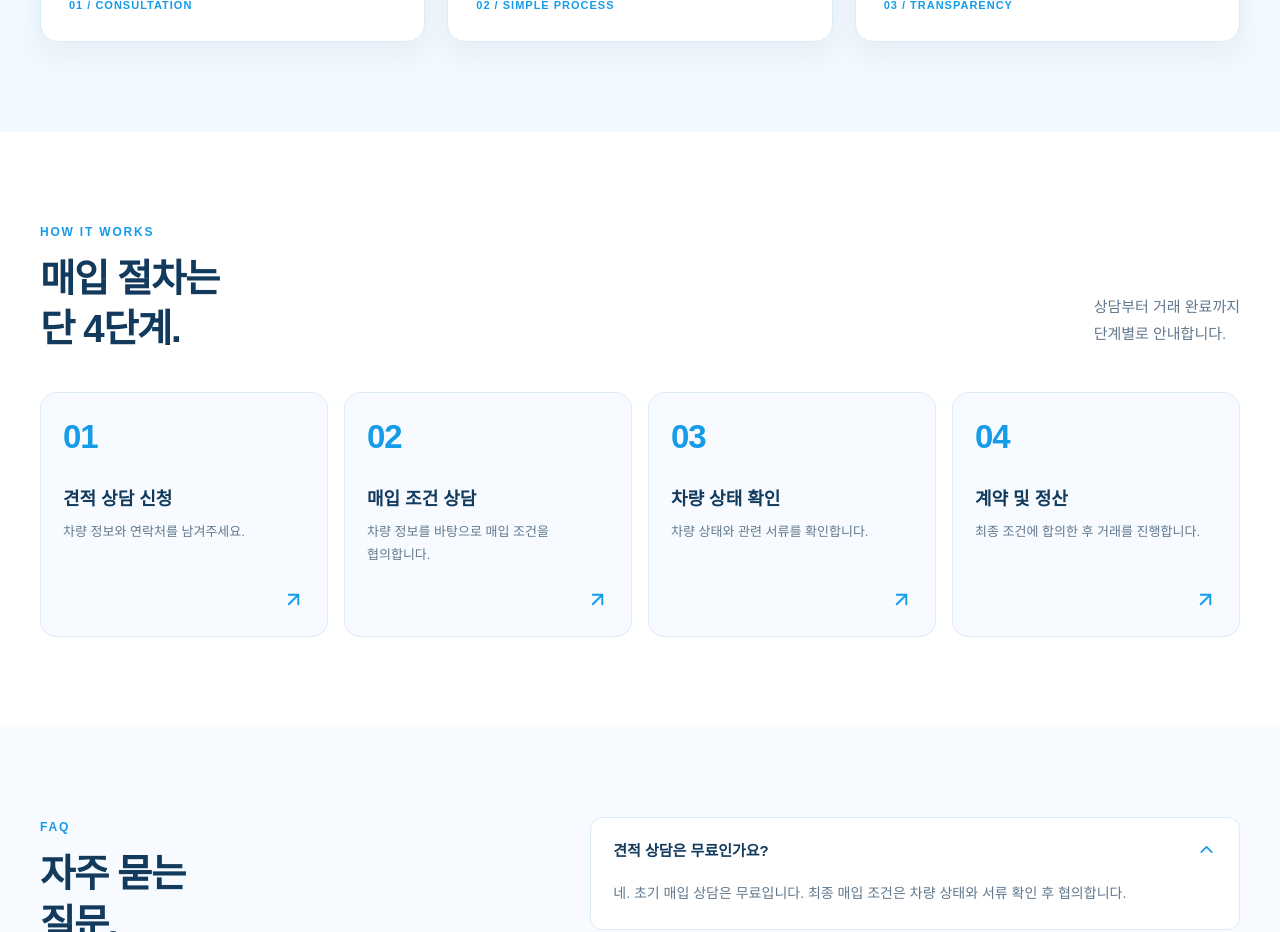
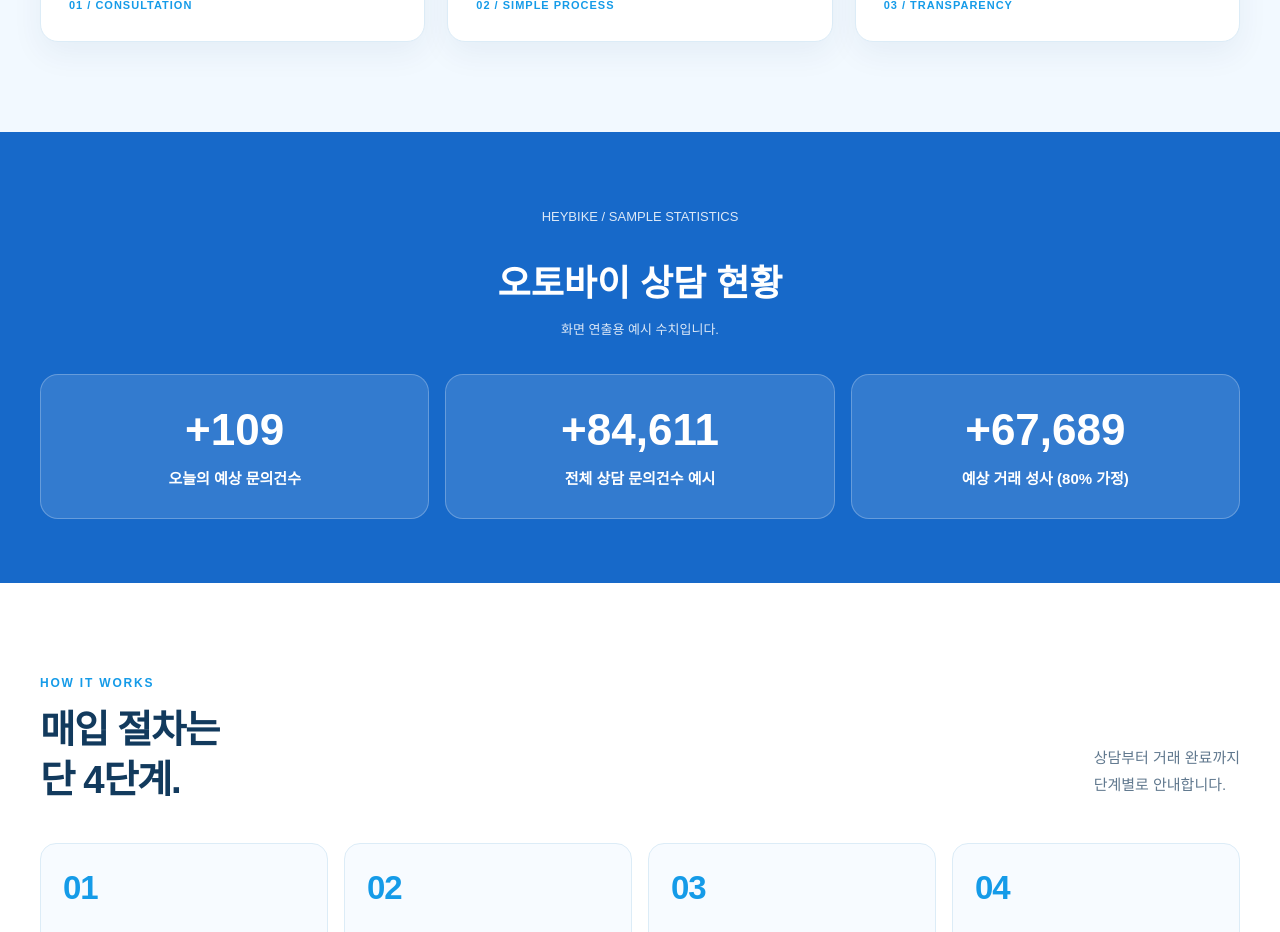
Before and after one commit to bikeseller756-png/heybike, a Next.js app in the folder highbike-web/: page / in a window 1280 px wide. Shown: the part 1320-2252 px from the top of the page. Built offline with nearby package versions, Linux system fonts and the light colour scheme; no server answers; the database is empty.

Commit message:
Update customer-reviews.tsx

```diff
--- a/highbike-web/app/customer-reviews.tsx
+++ b/highbike-web/app/customer-reviews.tsx
@@ -1,352 +1,163 @@
 
 'use client';
 
-import {
-  useCallback,
-  useEffect,
-  useRef,
-  useState,
-} from 'react';
-import {
-  ChevronLeft,
-  ChevronRight,
-  Star,
-} from 'lucide-react';
-import './customer-reviews.css';
+import { useEffect, useState } from 'react';
 
-type Review = {
-  id: string;
-  model_name: string;
-  rating: number;
-  review_text: string;
-  sort_order: number;
-  created_at: string;
+type Stats = {
+  today: number;
+  total: number;
+  completed: number;
 };
 
-const AUTO_PLAY_MS = 4000;
-const TRANSITION_MS = 500;
-
-function getVisibleCount() {
-  if (typeof window === 'undefined') return 3;
-
-  if (window.innerWidth <= 640) return 1;
-  if (window.innerWidth <= 1024) return 2;
-
-  return 3;
+function koreaDateKey() {
+  return new Intl.DateTimeFormat('en-CA', {
+    timeZone: 'Asia/Seoul',
+    year: 'numeric',
+    month: '2-digit',
+    day: '2-digit',
+  }).format(new Date());
 }
 
-export default function CustomerReviews() {
-  const [reviews, setReviews] = useState<Review[]>([]);
-  const [loading, setLoading] = useState(true);
-  const [visibleCount, setVisibleCount] = useState(3);
-  const [index, setIndex] = useState(0);
-  const [transitionEnabled, setTransitionEnabled] =
-    useState(true);
-  const [paused, setPaused] = useState(false);
+function seededNumber(seed: string) {
+  let hash = 2166136261;
 
-  const trackRef = useRef<HTMLDivElement>(null);
-  const touchStartX = useRef<number | null>(null);
-  const indexRef = useRef(0);
-  const movingRef = useRef(false);
-  const resetTimerRef = useRef<
-    ReturnType<typeof setTimeout> | null
-  >(null);
+  for (let i = 0; i < seed.length; i++) {
+    hash ^= seed.charCodeAt(i);
+    hash = Math.imul(hash, 16777619);
+  }
+
+  return (hash >>> 0) / 4294967296;
+}
+
+function generateStats(dateKey: string): Stats {
+  // 매일 100~199건
+  const today =
+    100 + Math.floor(seededNumber(dateKey + '-today') * 100);
+
+  // 80,000~99,999건
+  const total =
+    80000 + Math.floor(seededNumber(dateKey + '-total') * 20000);
+
+  // 전체 상담 문의건수의 80%
+  const completed = Math.round(total * 0.8);
+
+  return { today, total, completed };
+}
+
+function formatCount(value: number) {
+  return `+${value.toLocaleString('ko-KR')}`;
+}
+
+export default function ConsultationStats() {
+  const [stats, setStats] = useState<Stats | null>(null);
 
   useEffect(() => {
-    let active = true;
+    const updateStats = () => {
+      setStats(generateStats(koreaDateKey()));
+    };
 
-    async function loadReviews() {
-      try {
-        const response = await fetch('/api/reviews', {
-          cache: 'no-store',
-        });
+    updateStats();
 
-        if (!response.ok) {
-          throw new Error('후기 조회 실패');
-        }
+    // 날짜가 바뀌면 새로운 수치 반영
+    const interval = window.setInterval(updateStats, 60000);
 
-        const result = await response.json();
-
-        if (active) {
-          setReviews(
-            Array.isArray(result.reviews)
-              ? result.reviews
-              : []
-          );
-        }
-      } catch {
-        if (active) setReviews([]);
-      } finally {
-        if (active) setLoading(false);
-      }
-    }
-
-    void loadReviews();
-
-    return () => {
-      active = false;
-    };
+    return () => window.clearInterval(interval);
   }, []);
 
-  useEffect(() => {
-    const update = () => {
-      setVisibleCount(getVisibleCount());
-    };
-
-    update();
-    window.addEventListener('resize', update);
-
-    return () => {
-      window.removeEventListener('resize', update);
-    };
-  }, []);
-
-  const count = reviews.length;
-  const cloneCount = Math.min(visibleCount, count);
-  const hasCarousel = count > 1;
-
-  const displayedReviews = hasCarousel
-    ? [
-        ...reviews.slice(-cloneCount),
-        ...reviews,
-        ...reviews.slice(0, cloneCount),
-      ]
-    : reviews;
-
-  useEffect(() => {
-    indexRef.current = cloneCount;
-    setIndex(cloneCount);
-    setTransitionEnabled(false);
-    movingRef.current = false;
-
-    const frame = requestAnimationFrame(() => {
-      requestAnimationFrame(() => {
-        setTransitionEnabled(true);
-      });
-    });
-
-    return () => {
-      cancelAnimationFrame(frame);
-    };
-  }, [cloneCount, count]);
-
-  const move = useCallback(
-    (direction: number) => {
-      if (!hasCarousel || movingRef.current) return;
-
-      movingRef.current = true;
-      setTransitionEnabled(true);
-
-      indexRef.current += direction;
-      setIndex(indexRef.current);
-    },
-    [hasCarousel]
-  );
-
-  function handleTransitionEnd() {
-    if (!hasCarousel) return;
-
-    const current = indexRef.current;
-
-    if (current >= count + cloneCount) {
-      const next = cloneCount;
-
-      setTransitionEnabled(false);
-      indexRef.current = next;
-      setIndex(next);
-    } else if (current < cloneCount) {
-      const next = count + cloneCount - 1;
-
-      setTransitionEnabled(false);
-      indexRef.current = next;
-      setIndex(next);
-    }
-
-    movingRef.current = false;
-  }
-
-  useEffect(() => {
-    if (!hasCarousel || paused) return;
-
-    const timer = window.setInterval(() => {
-      move(1);
-    }, AUTO_PLAY_MS);
-
-    return () => {
-      window.clearInterval(timer);
-    };
-  }, [hasCarousel, paused, move]);
-
-  useEffect(() => {
-    if (!hasCarousel || !transitionEnabled) return;
-
-    if (resetTimerRef.current) {
-      clearTimeout(resetTimerRef.current);
-    }
-
-    resetTimerRef.current = setTimeout(() => {
-      movingRef.current = false;
-    }, TRANSITION_MS + 150);
-
-    return () => {
-      if (resetTimerRef.current) {
-        clearTimeout(resetTimerRef.current);
-      }
-    };
-  }, [index, transitionEnabled, hasCarousel]);
-
-  function handleTouchStart(
-    event: React.TouchEvent<HTMLDivElement>
-  ) {
-    touchStartX.current = event.touches[0]?.clientX ?? null;
-    setPaused(true);
-  }
-
-  function handleTouchEnd(
-    event: React.TouchEvent<HTMLDivElement>
-  ) {
-    if (touchStartX.current === null) {
-      setPaused(false);
-      return;
-    }
-
-    const endX =
-      event.changedTouches[0]?.clientX ??
-      touchStartX.current;
-
-    const difference = touchStartX.current - endX;
-
-    if (Math.abs(difference) > 45) {
-      move(difference > 0 ? 1 : -1);
-    }
-
-    touchStartX.current = null;
-    setPaused(false);
-  }
-
-  if (loading || count === 0) {
-    return null;
-  }
+  if (!stats) return null;
 
   return (
     <section
-      className="heyReviews"
-      aria-label="HEYBIKE 고객 후기"
-      onMouseEnter={() => setPaused(true)}
-      onMouseLeave={() => setPaused(false)}
+      aria-label="상담 통계 예시"
+      style={{
+        background: '#1769c9',
+        padding: '64px 20px',
+        color: '#fff',
+      }}
     >
-      <div className="heyReviewsContainer">
-        <div className="heyReviewsHeading">
-          <div>
-            <span className="heyReviewsEyebrow">
-              REAL CUSTOMER REVIEWS
-            </span>
+      <div
+        style={{
+          maxWidth: 1200,
+          margin: '0 auto',
+        }}
+      >
+        <p
+          style={{
+            textAlign: 'center',
+            fontSize: 13,
+            opacity: 0.85,
+            marginBottom: 12,
+          }}
+        >
+          HEYBIKE / SAMPLE STATISTICS
+        </p>
 
-            <h2>
-              고객이 직접 전하는
-              <br />
-              <strong>HEYBIKE 매입 후기</strong>
+        <h2
+          style={{
+            textAlign: 'center',
+            fontSize: 'clamp(24px, 4vw, 36px)',
+            fontWeight: 800,
+            marginBottom: 12,
+          }}
+        >
+          오토바이 상담 현황
         </h2>
 
-            <p>
-              실제 고객의 경험을 통해
-              HEYBIKE의 서비스를 확인하세요.
+        <p
+          style={{
+            textAlign: 'center',
+            fontSize: 13,
+            opacity: 0.85,
+            marginBottom: 36,
+          }}
+        >
+          화면 연출용 예시 수치입니다.
         </p>
-          </div>
 
-          {hasCarousel && (
-            <div className="heyReviewsControls">
-              <button
-                type="button"
-                onClick={() => move(-1)}
-                aria-label="이전 후기"
+        <div
+          style={{
+            display: 'grid',
+            gridTemplateColumns:
+              'repeat(auto-fit, minmax(220px, 1fr))',
+            gap: 16,
+          }}
         >
-                <ChevronLeft size={23} />
-              </button>
-
-              <button
-                type="button"
-                onClick={() => move(1)}
-                aria-label="다음 후기"
+          {[
+            { label: '오늘의 예상 문의건수', value: stats.today },
+            { label: '전체 상담 문의건수 예시', value: stats.total },
+            { label: '예상 거래 성사 (80% 가정)', value: stats.completed },
+          ].map((item) => (
+            <div
+              key={item.label}
+              style={{
+                background: 'rgba(255,255,255,0.12)',
+                border: '1px solid rgba(255,255,255,0.25)',
+                borderRadius: 18,
+                padding: '30px 24px',
+                textAlign: 'center',
+              }}
             >
-                <ChevronRight size={23} />
-              </button>
-            </div>
-          )}
+              <div
+                style={{
+                  fontSize: 'clamp(30px, 4vw, 44px)',
+                  fontWeight: 800,
+                  fontVariantNumeric: 'tabular-nums',
+                }}
+              >
+                {formatCount(item.value)}
               </div>
 
               <div
-          className="heyReviewsViewport"
-          onTouchStart={handleTouchStart}
-          onTouchEnd={handleTouchEnd}
-          onTouchCancel={() => {
-            touchStartX.current = null;
-            setPaused(false);
+                style={{
+                  marginTop: 12,
+                  fontSize: 15,
+                  fontWeight: 600,
                 }}
               >
-          <div
-            ref={trackRef}
-            className="heyReviewsTrack"
-            style={{
-              transform: `translateX(calc(-${index} * (var(--review-card-width) + var(--review-gap))))`,
-              transition: transitionEnabled
-                ? `transform ${TRANSITION_MS}ms ease`
-                : 'none',
-            }}
-            onTransitionEnd={handleTransitionEnd}
-          >
-            {displayedReviews.map((review, position) => (
-              <article
-                className="heyReviewCard"
-                key={`${review.id}-${position}`}
-              >
-                <div className="heyReviewImage">
-                  <img
-                    src={`/api/reviews/image?id=${encodeURIComponent(
-                      review.id
-                    )}`}
-                    alt={`${review.model_name} 매입 후기 사진`}
-                    loading="lazy"
-                  />
-                </div>
-
-                <div className="heyReviewContent">
-                  <span className="heyReviewModel">
-                    {review.model_name}
-                  </span>
-
-                  <div
-                    className="heyReviewStars"
-                    aria-label={`별점 ${review.rating}점`}
-                  >
-                    {Array.from({ length: 5 }).map((_, i) => (
-                      <Star
-                        key={i}
-                        size={17}
-                        fill={
-                          i < review.rating
-                            ? 'currentColor'
-                            : 'none'
-                        }
-                      />
-                    ))}
-                  </div>
-
-                  <p>{review.review_text}</p>
-                </div>
-              </article>
-            ))}
+                {item.label}
               </div>
             </div>
-
-        <div className="heyReviewsFooter">
-          <span>
-            HEYBIKE CUSTOMER EXPERIENCE
-          </span>
-
-          <span>
-            실제 고객 후기 · {count}건
-          </span>
+          ))}
         </div>
       </div>
     </section>
```
Lines whose indentation alone changed are shown as unchanged.
